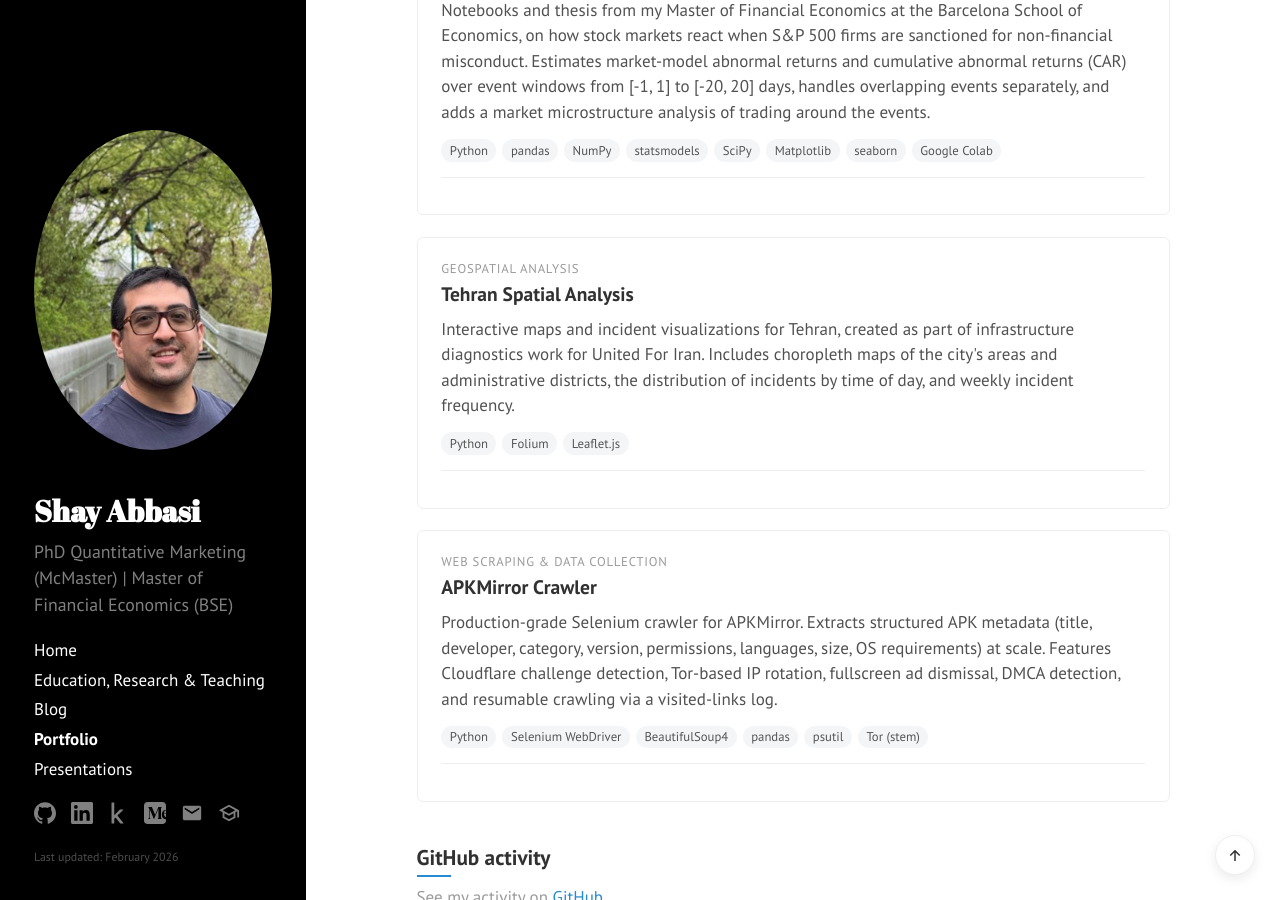
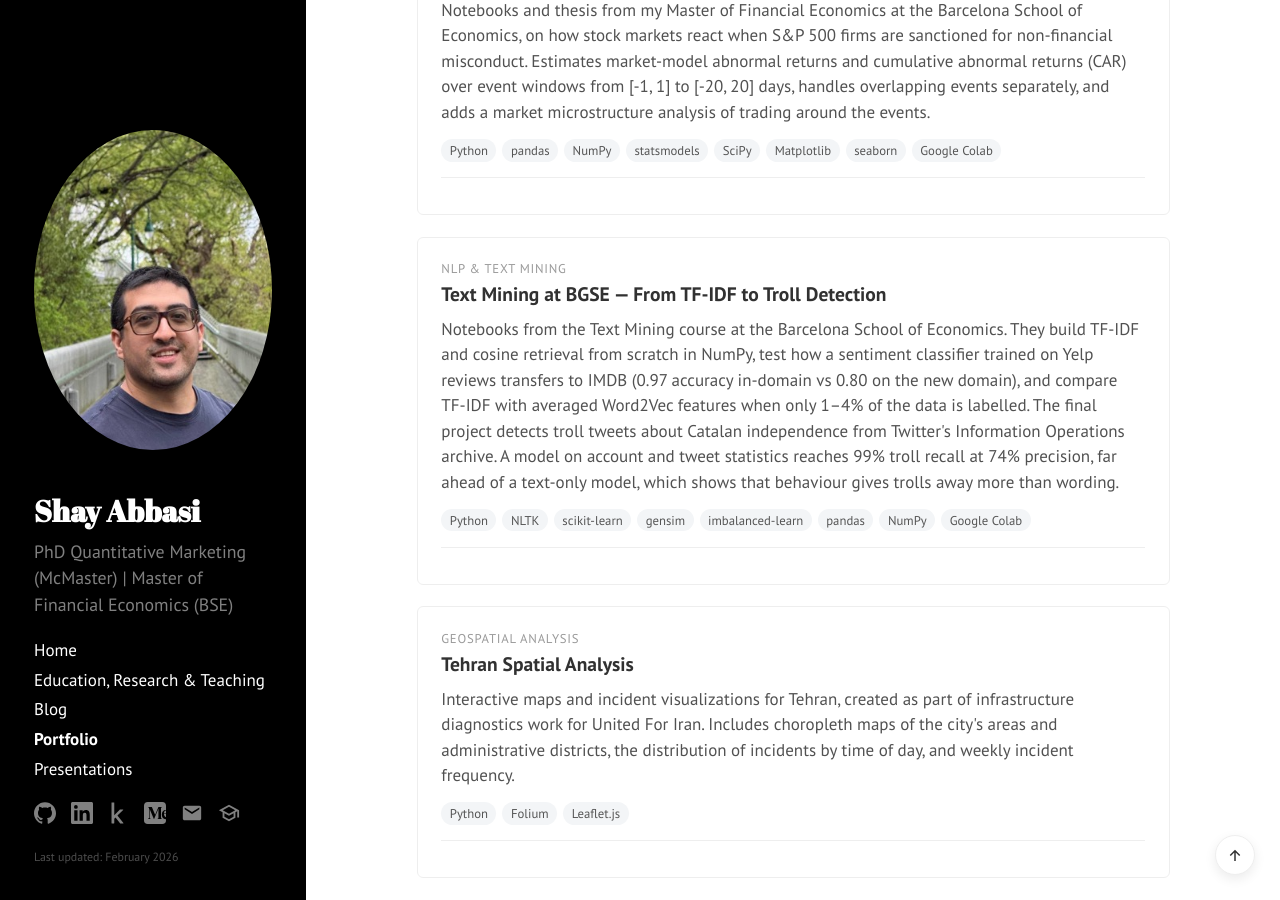
Before and after one commit to shayanAbbasi1995/shayanabbasi1995.github.io, a Jekyll site: the page built from portfolio.md, in a window 1280 px wide and 900 px high, scrolled down 1458 px. Built offline with Jekyll 4.4.1, drawn with Linux system fonts in a browser that asks for light colours; comment, search, counter and statistics services are not loaded.

Commit message:
Add BGSE text mining assignments to Portfolio
Co-Authored-By: Claude Opus 5.5 <noreply@anthropic.com>

```diff
--- a/_data/projects.yml
+++ b/_data/projects.yml
@@ -53,6 +53,19 @@
     of trading around the events.
   stack: [Python, pandas, NumPy, statsmodels, SciPy, Matplotlib, seaborn, Google Colab]
 
+- domain: NLP & Text Mining
+  title: Text Mining at BGSE — From TF-IDF to Troll Detection
+  repo: shayanAbbasi1995/bgse-text-mining-assignments
+  description: >-
+    Notebooks from the Text Mining course at the Barcelona School of Economics. They build TF-IDF and
+    cosine retrieval from scratch in NumPy, test how a sentiment classifier trained on Yelp reviews
+    transfers to IMDB (0.97 accuracy in-domain vs 0.80 on the new domain), and compare TF-IDF with averaged
+    Word2Vec features when only 1–4% of the data is labelled. The final project detects troll tweets about
+    Catalan independence from Twitter's Information Operations archive. A model on account and tweet
+    statistics reaches 99% troll recall at 74% precision, far ahead of a text-only model, which shows that
+    behaviour gives trolls away more than wording.
+  stack: [Python, NLTK, scikit-learn, gensim, imbalanced-learn, pandas, NumPy, Google Colab]
+
 - domain: Geospatial Analysis
   title: Tehran Spatial Analysis
   repo: shayanAbbasi1995/tehran-spatial-analysis
```
